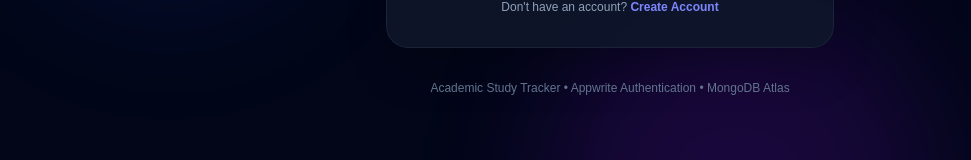
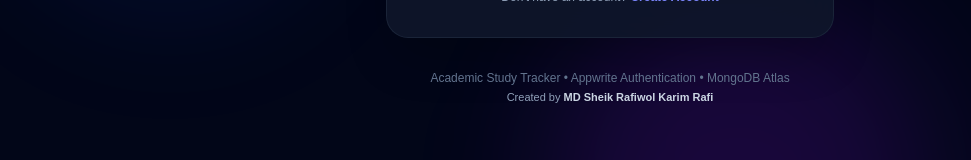
Before and after one commit to 1rafi3/Academic-Study-Tracker, a React (Vite) app in the folder client/: page / in a window 1280 px wide. Shown: the part 581-741 px from the top of the page, without its empty margins (30-1001 px from the left). Built offline with nearby package versions, Linux system fonts and the light colour scheme; no server answers.

Commit message:
feat: add creator credits for MD Sheik Rafiwol Karim Rafi

```diff
--- a/client/index.html
+++ b/client/index.html
@@ -5,6 +5,7 @@
     <link rel="icon" type="image/svg+xml" href="/favicon.svg" />
     <meta name="viewport" content="width=device-width, initial-scale=1.0" />
     <meta name="description" content="Academic Study Tracker - Class, Attendance, Calendar, and Study Notes Management" />
+    <meta name="author" content="MD Sheik Rafiwol Karim Rafi" />
     <title>Academic Study Tracker</title>
     <!-- Google Fonts: Inter & Outfit -->
     <link rel="preconnect" href="https://fonts.googleapis.com" />
--- a/client/src/App.tsx
+++ b/client/src/App.tsx
@@ -156,8 +156,11 @@ function MainDashboard() {
         )}
 
         {/* Footer */}
-        <footer className="border-t border-slate-800/80 pt-4 text-center text-xs text-slate-500 print:hidden">
+        <footer className="border-t border-slate-200/90 dark:border-slate-800/80 pt-4 pb-2 text-center text-xs text-slate-500 dark:text-slate-400 print:hidden space-y-1">
           <p>Academic Study Tracker &bull; Your All-in-One University Companion</p>
+          <p className="text-[11px] text-slate-500 dark:text-slate-400">
+            Created by <span className="font-semibold text-slate-700 dark:text-slate-300">MD Sheik Rafiwol Karim Rafi</span>
+          </p>
         </footer>
       </div>
     </div>
--- a/client/src/components/auth/AuthScreen.tsx
+++ b/client/src/components/auth/AuthScreen.tsx
@@ -48,8 +48,11 @@ export const AuthScreen: React.FC = () => {
       </div>
 
       {/* Footer copyright */}
-      <footer className="relative z-10 mt-8 text-center text-xs text-slate-500">
-        Academic Study Tracker &bull; Appwrite Authentication &bull; MongoDB Atlas
+      <footer className="relative z-10 mt-8 text-center text-xs text-slate-500 space-y-1">
+        <p>Academic Study Tracker &bull; Appwrite Authentication &bull; MongoDB Atlas</p>
+        <p className="text-[11px] text-slate-400">
+          Created by <span className="font-semibold text-slate-300">MD Sheik Rafiwol Karim Rafi</span>
+        </p>
       </footer>
     </div>
   );
--- a/client/src/components/auth/UserProfileMenu.tsx
+++ b/client/src/components/auth/UserProfileMenu.tsx
@@ -105,6 +105,11 @@ export const UserProfileMenu: React.FC = () => {
               </>
             )}
           </button>
+
+          {/* Creator Credit */}
+          <div className="pt-2 pb-1 border-t border-slate-800/80 text-[10px] text-slate-500 text-center">
+            Created by <span className="text-slate-400 font-medium">MD Sheik Rafiwol Karim Rafi</span>
+          </div>
         </div>
       )}
     </div>
```
Also changed, not shown: 1 other file (tests, documents, lock files or other folders).
